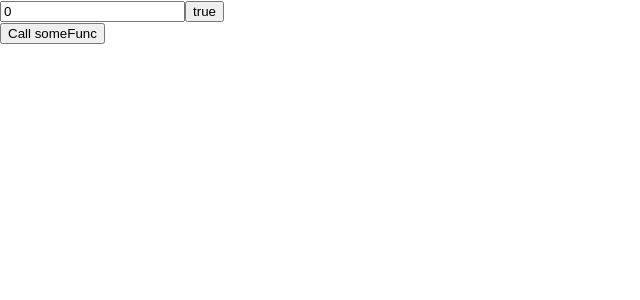
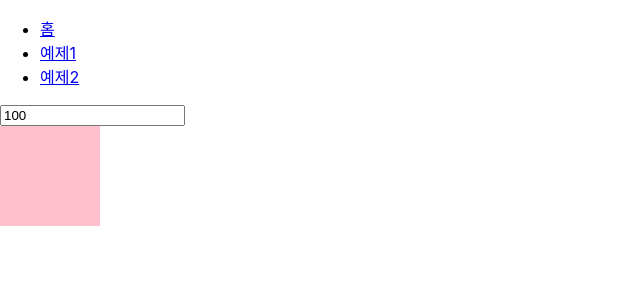
Before and after one commit to Yang-heesu/usecallback-tutorial, a React (Create React App) app: page /Example2 in a window 1280 px wide. Shown: the top 300 px of the page, without its empty margins (0-640 px from the left). Built offline with nearby package versions, Linux system fonts and the light colour scheme.

Commit message:
router, 예제2 추가

```diff
--- a/package.json
+++ b/package.json
@@ -8,6 +8,7 @@
     "@testing-library/user-event": "^13.5.0",
     "react": "^18.2.0",
     "react-dom": "^18.2.0",
+    "react-router-dom": "^6.8.1",
     "react-scripts": "5.0.1",
     "web-vitals": "^2.1.4"
   },
--- a/src/App.js
+++ b/src/App.js
@@ -1,39 +1,25 @@
-import React, { useEffect, useState, useCallback } from "react";
+import React from "react";
+import { BrowserRouter, Routes, Route, Link } from 'react-router-dom';
+
+import Home from "./Home";
+import Example1 from "./Example1";
+import Example2 from "./Example2";
 
 function App() {
-  const [number, setNumber] = useState(0);
-  const [toggle, setToggle] = useState(true);
-
-  //함수형 컴포넌트는 state를 변경할 때마다 렌더링된다.
-  //someFunction은 함수 객체가 들어있는 메모리의 주소값을 가지고 있다.
-  //컴포넌트가 렌더링되면 함수 객체가 새로 만들어진다.
-  //그래서 number값이 바뀌어도 useEffect가 호출된다.
-  // const someFunction = () => {
-  //   console.log(`someFunc : number : ${number}`);
-  //   return;
-  // };
-
-  //number가 바뀔 때마다 메모리제이션된 함수가 업데이트 된다.
-  //toggle버튼을 눌러도 호출되지 않음.
-  const someFunction = useCallback(() => {
-    console.log(`someFunc : number : ${number}`);
-    return;
-  }, [number]);
-
-  useEffect(() => {
-    console.log("someFucntion이 변경되었습니다.");
-  }, [someFunction]);
-
   return (
     <div>
-      <input
-        type="number"
-        value={number}
-        onChange={(e) => setNumber(e.target.value)}
-      />
-      <button onClick={(e) => setToggle(!toggle)}>{toggle.toString()}</button>
-      <br/>
-      <button onClick={someFunction}>Call someFunc</button>
+      <BrowserRouter>
+        <ul>
+          <li><Link to="/">홈</Link></li>
+          <li><Link to="/Example1">예제1</Link></li>
+          <li><Link to="/Example2">예제2</Link></li>
+        </ul>
+        <Routes>
+          <Route path="/" element={<Home/>}/>
+          <Route path="/Example1" element={<Example1/>}/>
+          <Route path="/Example2" element={<Example2/>}/>
+        </Routes>
+      </BrowserRouter>
     </div>
   );
 }
--- /dev/null
+++ b/src/Box.js
@@ -0,0 +1,14 @@
+import React, { useEffect, useState } from "react";
+
+const Box = ({ createBoxStyle }) => {
+  const [style, setStyle] = useState({});
+
+  useEffect(() => {
+    console.log("박스키우기");
+    setStyle(createBoxStyle);
+  }, [createBoxStyle]);
+
+  return <div style={style} />;
+};
+
+export default Box;
--- /dev/null
+++ b/src/Example1.js
@@ -0,0 +1,41 @@
+import React, { useEffect, useState, useCallback } from "react";
+
+function Example1() {
+  const [number, setNumber] = useState(0);
+  const [toggle, setToggle] = useState(true);
+
+  //함수형 컴포넌트는 state를 변경할 때마다 렌더링된다.
+  //someFunction은 함수 객체가 들어있는 메모리의 주소값을 가지고 있다.
+  //컴포넌트가 렌더링되면 함수 객체가 새로 만들어진다.
+  //그래서 number값이 바뀌어도 useEffect가 호출된다.
+  // const someFunction = () => {
+  //   console.log(`someFunc : number : ${number}`);
+  //   return;
+  // };
+
+  //number가 바뀔 때마다 메모리제이션된 함수가 업데이트 된다.
+  //toggle버튼을 눌러도 호출되지 않음.
+  const someFunction = useCallback(() => {
+    console.log(`someFunc : number : ${number}`);
+    return;
+  }, [number]);
+
+  useEffect(() => {
+    console.log("someFucntion이 변경되었습니다.");
+  }, [someFunction]);
+
+  return (
+    <div>
+      <input
+        type="number"
+        value={number}
+        onChange={(e) => setNumber(e.target.value)}
+      />
+      <button onClick={(e) => setToggle(!toggle)}>{toggle.toString()}</button>
+      <br/>
+      <button onClick={someFunction}>Call someFunc</button>
+    </div>
+  );
+}
+
+export default Example1;
--- /dev/null
+++ b/src/Example2.js
@@ -0,0 +1,28 @@
+import React, { useState } from "react";
+
+import Box from "./Box";
+
+function Example2() {
+  const [size, setSizes] = useState(100);
+
+  const createBoxStyle = () => {
+    return {
+      backgroundColor:'pink',
+      width: `${size}px`,
+      height: `${size}px`
+    }
+  }
+
+  return (
+    <div>
+      <input
+        type="number"
+        value={size}
+        onChange={(e) => setSizes(e.target.value)}
+      />
+      <Box createBoxStyle={createBoxStyle}/>
+    </div>
+  );
+}
+
+export default Example2;
--- /dev/null
+++ b/src/Home.js
@@ -0,0 +1,9 @@
+import React from "react";
+
+function Home() {
+  return (
+    <h3>useCallback 사용하기</h3>
+  )
+}
+
+export default Home;
```
Also changed, not shown: 1 other file (tests, documents, lock files or other folders).
